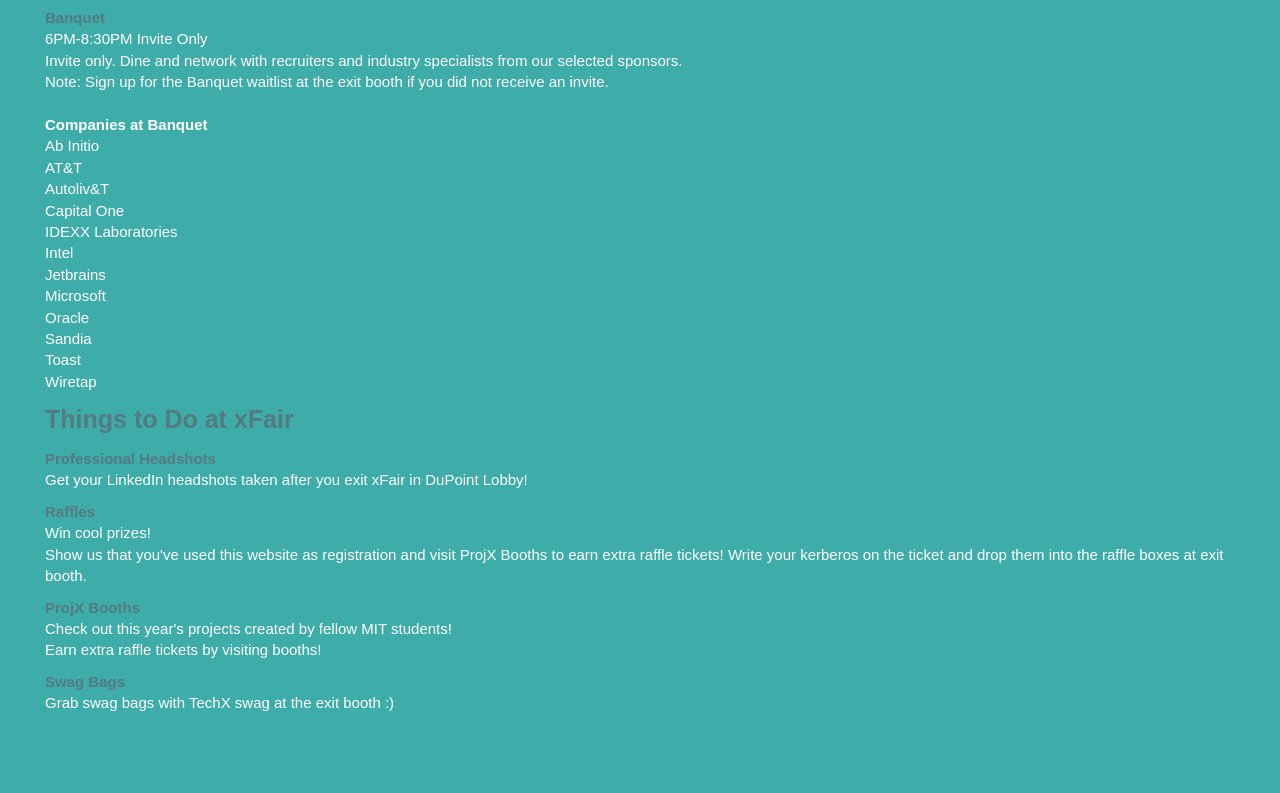
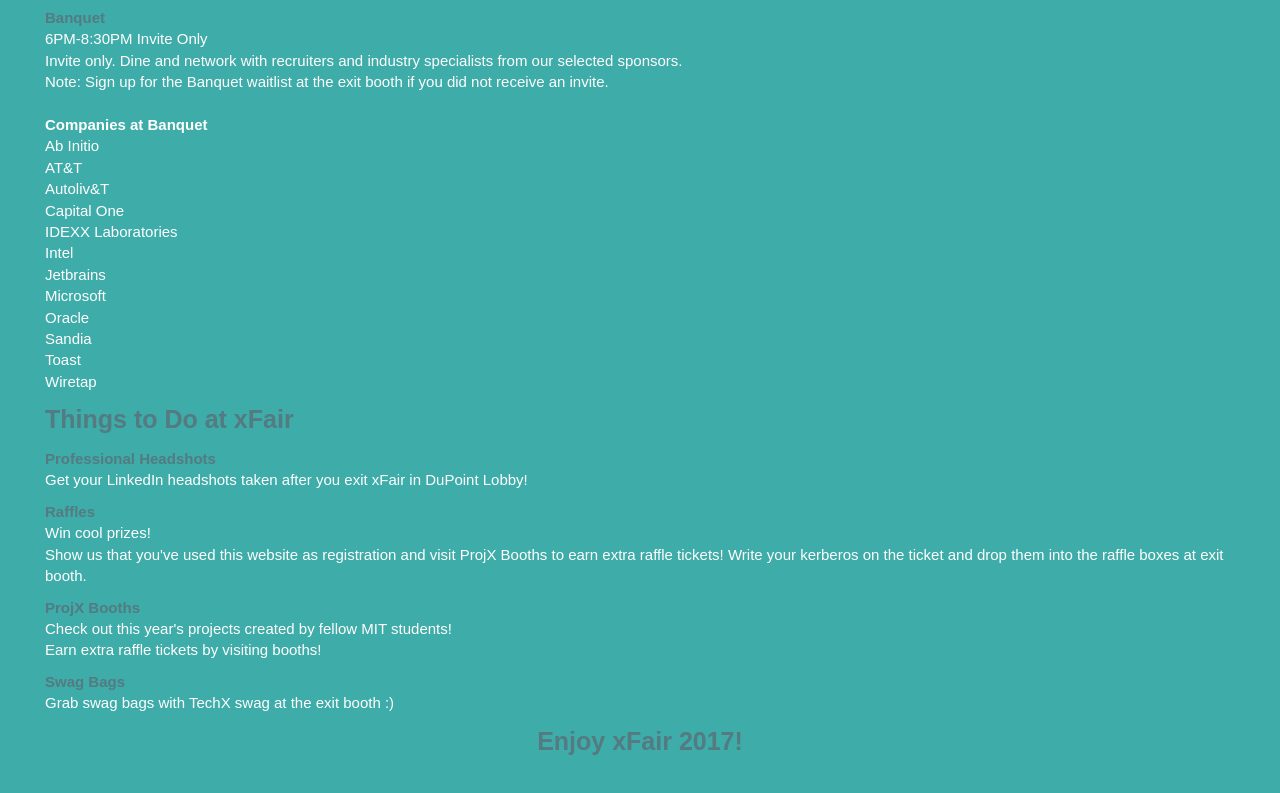
Before and after one commit to techx/xfair-web-app, a website: page app/index.html in a window 1280 px wide. Shown: the part 499-1292 px from the top of the page. Drawn offline with nearby package versions, Linux system fonts and the light colour scheme; no server answers.

Commit message:
enjoy xfair

```diff
--- a/app/index.html
+++ b/app/index.html
@@ -110,6 +110,8 @@
             <br>Earn extra raffle tickets by visiting booths!</p>
             <p style="font-size:15px"><b><font color="#547A82">Swag Bags</font></b>
             <br> Grab swag bags with TechX swag at the exit booth :)</p>
+
+            <p style="font-size:25px" align="center"> <font color="#547A82"><b>Enjoy xFair 2017!</b></font></p>
 
           </div>
 
```
